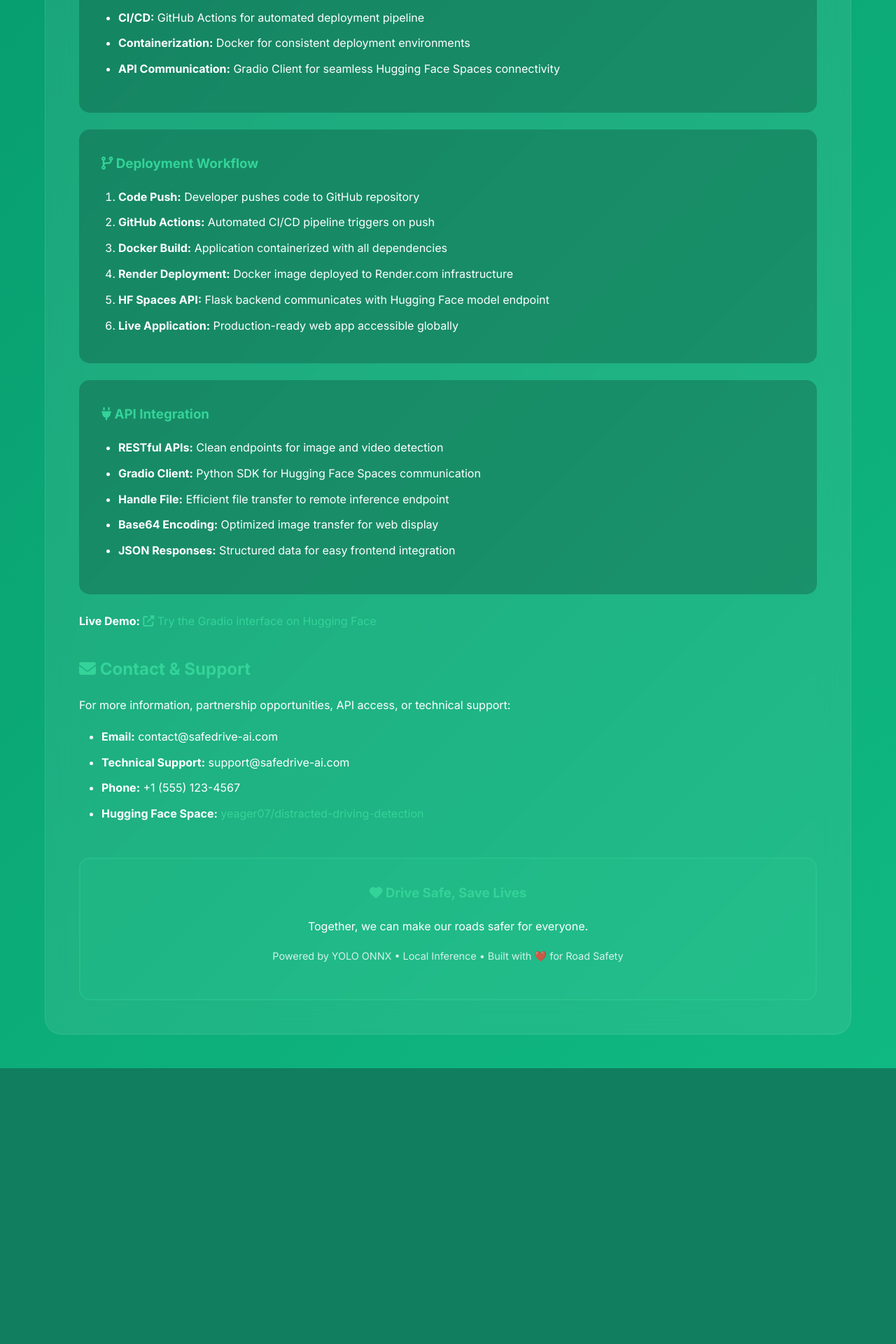
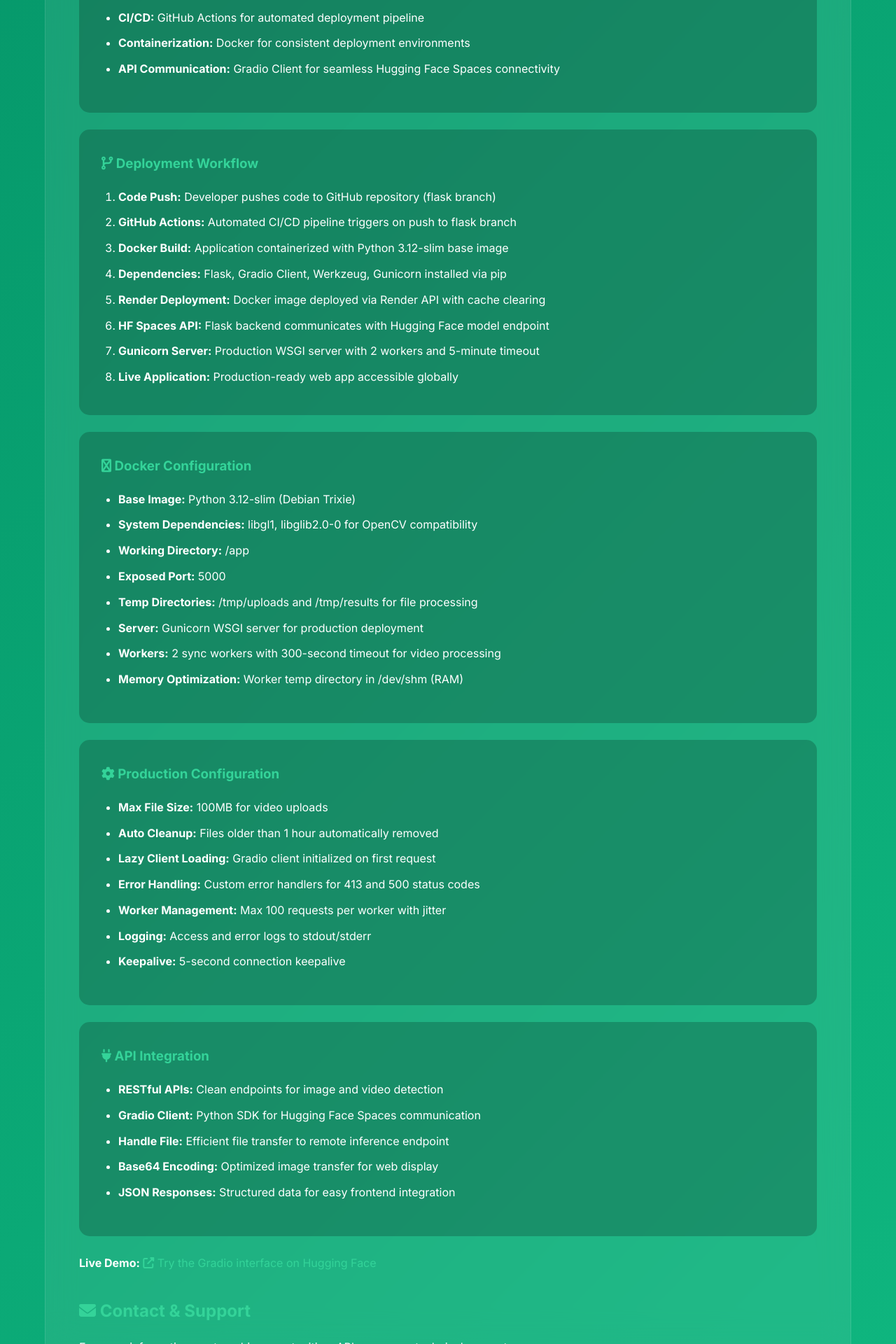
Before and after one commit to 07fahim/Driver-Distraction-Detection-and-Classification, a Flask app: page /about in a window 1280 px wide. Shown: the part 4580-6500 px from the top of the page at 70% size. Before the commit the page ends 6106 px from the top, so only its background shows below. Run offline with Flask 3, Linux system fonts and the light colour scheme; parts of the project's set-up code (start-up, migrations or seed data) failed here and were passed over.

Commit message:
updated files

```diff
--- a/templates/about.html
+++ b/templates/about.html
@@ -279,13 +279,42 @@
             <div style="background: rgba(0, 0, 0, 0.2); padding: 2rem; border-radius: 15px; margin: 1.5rem 0;">
                 <h3 style="color: #34d399; margin-bottom: 1rem;"><i class="fas fa-code-branch"></i> Deployment Workflow</h3>
                 <ol style="margin-left: 1.5rem; line-height: 1.8;">
-                    <li><strong>Code Push:</strong> Developer pushes code to GitHub repository</li>
-                    <li><strong>GitHub Actions:</strong> Automated CI/CD pipeline triggers on push</li>
-                    <li><strong>Docker Build:</strong> Application containerized with all dependencies</li>
-                    <li><strong>Render Deployment:</strong> Docker image deployed to Render.com infrastructure</li>
+                    <li><strong>Code Push:</strong> Developer pushes code to GitHub repository (flask branch)</li>
+                    <li><strong>GitHub Actions:</strong> Automated CI/CD pipeline triggers on push to flask branch</li>
+                    <li><strong>Docker Build:</strong> Application containerized with Python 3.12-slim base image</li>
+                    <li><strong>Dependencies:</strong> Flask, Gradio Client, Werkzeug, Gunicorn installed via pip</li>
+                    <li><strong>Render Deployment:</strong> Docker image deployed via Render API with cache clearing</li>
                     <li><strong>HF Spaces API:</strong> Flask backend communicates with Hugging Face model endpoint</li>
+                    <li><strong>Gunicorn Server:</strong> Production WSGI server with 2 workers and 5-minute timeout</li>
                     <li><strong>Live Application:</strong> Production-ready web app accessible globally</li>
                 </ol>
+            </div>
+
+            <div style="background: rgba(0, 0, 0, 0.2); padding: 2rem; border-radius: 15px; margin: 1.5rem 0;">
+                <h3 style="color: #34d399; margin-bottom: 1rem;"><i class="fas fa-docker"></i> Docker Configuration</h3>
+                <ul style="margin-left: 1.5rem;">
+                    <li><strong>Base Image:</strong> Python 3.12-slim (Debian Trixie)</li>
+                    <li><strong>System Dependencies:</strong> libgl1, libglib2.0-0 for OpenCV compatibility</li>
+                    <li><strong>Working Directory:</strong> /app</li>
+                    <li><strong>Exposed Port:</strong> 5000</li>
+                    <li><strong>Temp Directories:</strong> /tmp/uploads and /tmp/results for file processing</li>
+                    <li><strong>Server:</strong> Gunicorn WSGI server for production deployment</li>
+                    <li><strong>Workers:</strong> 2 sync workers with 300-second timeout for video processing</li>
+                    <li><strong>Memory Optimization:</strong> Worker temp directory in /dev/shm (RAM)</li>
+                </ul>
+            </div>
+
+            <div style="background: rgba(0, 0, 0, 0.2); padding: 2rem; border-radius: 15px; margin: 1.5rem 0;">
+                <h3 style="color: #34d399; margin-bottom: 1rem;"><i class="fas fa-cog"></i> Production Configuration</h3>
+                <ul style="margin-left: 1.5rem;">
+                    <li><strong>Max File Size:</strong> 100MB for video uploads</li>
+                    <li><strong>Auto Cleanup:</strong> Files older than 1 hour automatically removed</li>
+                    <li><strong>Lazy Client Loading:</strong> Gradio client initialized on first request</li>
+                    <li><strong>Error Handling:</strong> Custom error handlers for 413 and 500 status codes</li>
+                    <li><strong>Worker Management:</strong> Max 100 requests per worker with jitter</li>
+                    <li><strong>Logging:</strong> Access and error logs to stdout/stderr</li>
+                    <li><strong>Keepalive:</strong> 5-second connection keepalive</li>
+                </ul>
             </div>
 
             <div style="background: rgba(0, 0, 0, 0.2); padding: 2rem; border-radius: 15px; margin: 1.5rem 0;">
@@ -309,9 +338,8 @@
             <h2><i class="fas fa-envelope"></i> Contact & Support</h2>
             <p>For more information, partnership opportunities, API access, or technical support:</p>
             <ul>
-                <li><strong>Email:</strong> contact@safedrive-ai.com</li>
-                <li><strong>Technical Support:</strong> support@safedrive-ai.com</li>
-                <li><strong>Phone:</strong> +1 (555) 123-4567</li>
+                <li><strong>Email:</strong> faiyazfahim743@gmail.com</li>
+                <li><strong>Phone:</strong> +88 01852153575 </li>
                 <li><strong>Hugging Face Space:</strong> <a href="https://huggingface.co/spaces/yeager07/distracted-driving-detection" target="_blank" style="color: #34d399;">yeager07/distracted-driving-detection</a></li>
             </ul>
 
```
